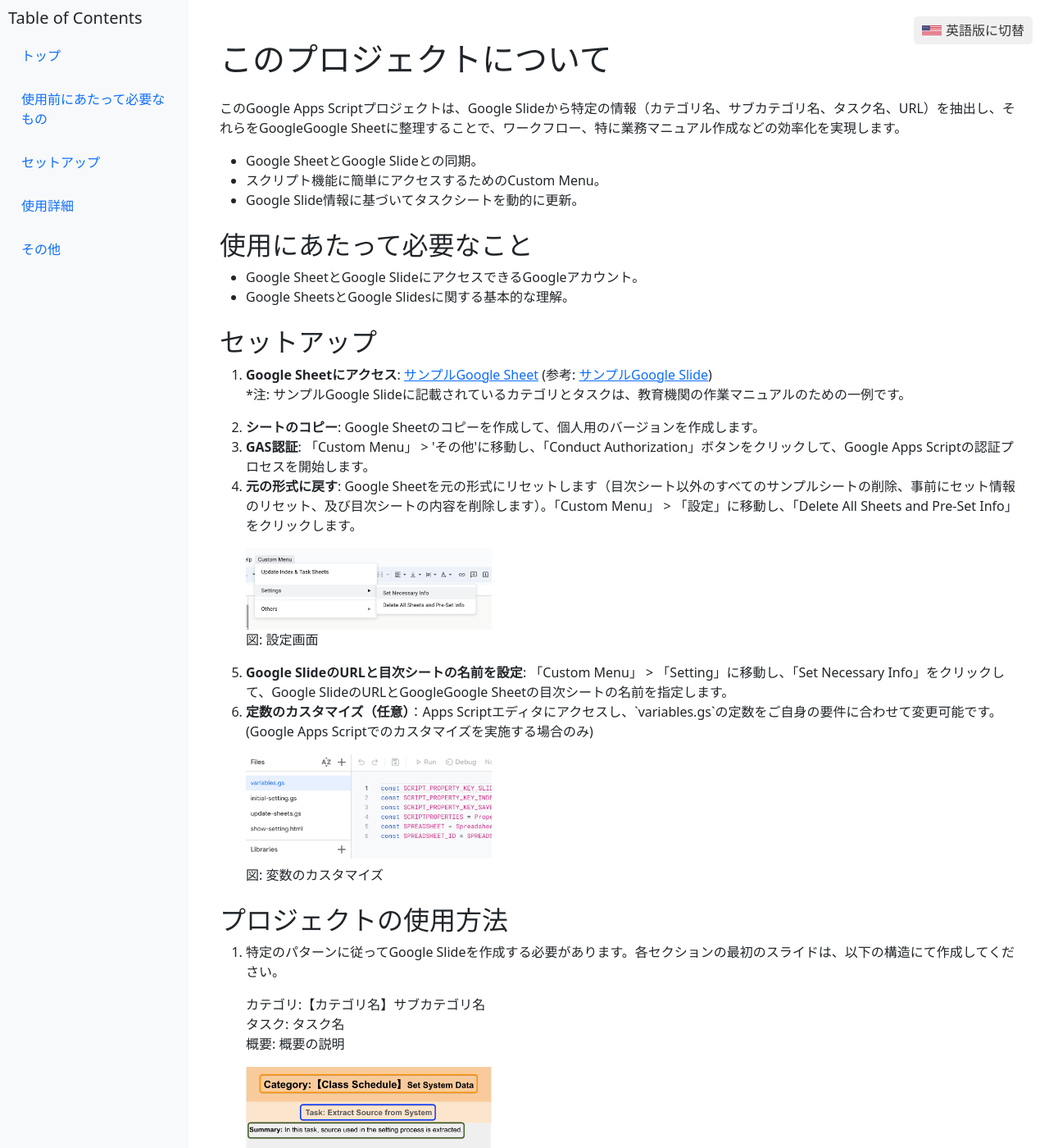
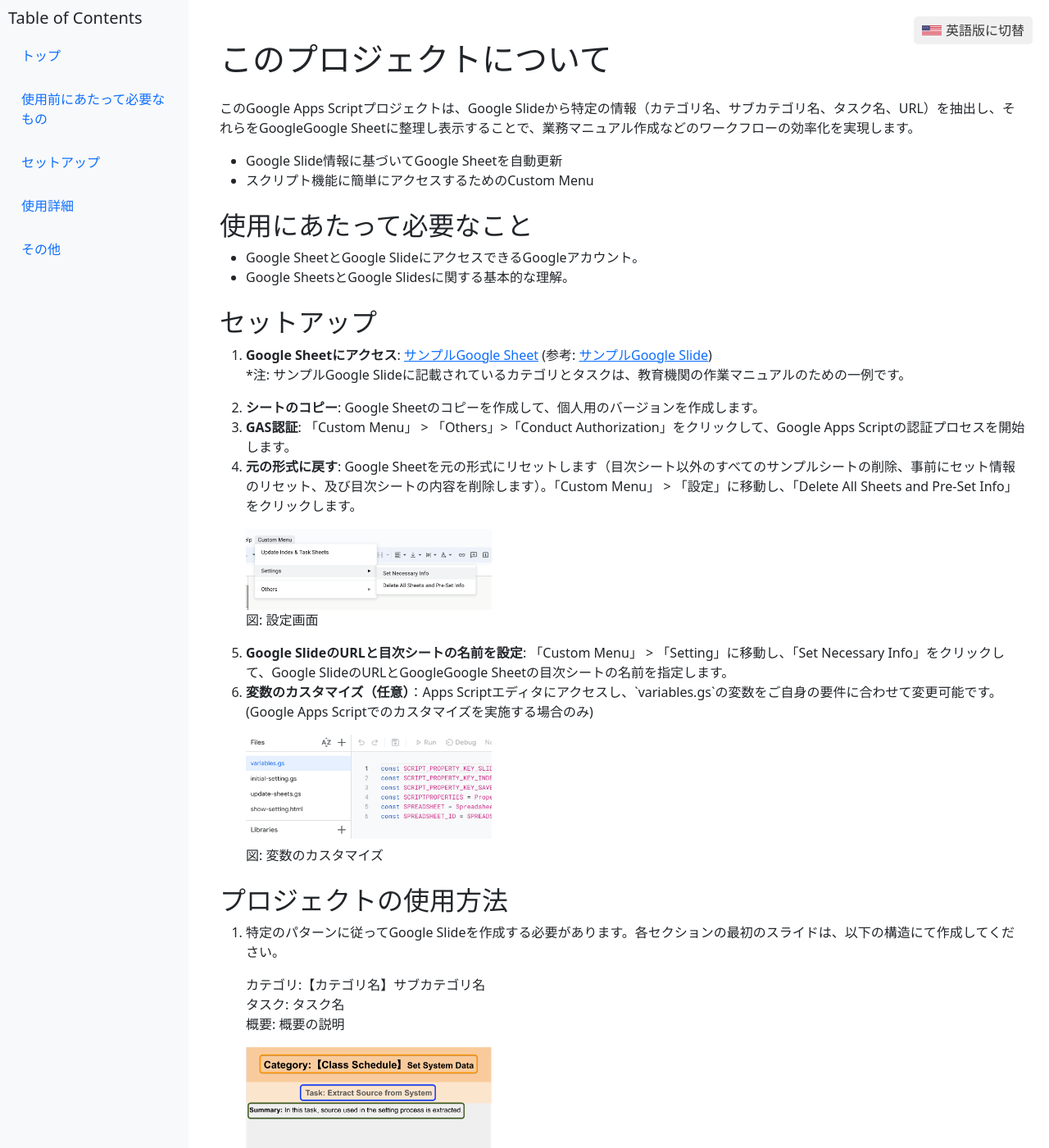
Before and after one commit to tsato21/display-slide-info-spr, a Jekyll site: the page built from docs/index_jpn.html, in a window 1280 px wide and 1400 px high. Shown: the whole window at 82% size. Built offline with Jekyll 4.4.1, drawn with Linux system fonts in a browser that asks for light colours; some of the changed text lies outside the part shown.

Commit message:
Update index_jpn.html

```diff
--- a/docs/index_jpn.html
+++ b/docs/index_jpn.html
@@ -10,11 +10,10 @@
   </div>
     <div class="container py-4">
         <h1 id="top" class="mb-4">このプロジェクトについて</h1>
-        <p>このGoogle Apps Scriptプロジェクトは、Google Slideから特定の情報（カテゴリ名、サブカテゴリ名、タスク名、URL）を抽出し、それらをGoogleGoogle Sheetに整理することで、ワークフロー、特に業務マニュアル作成などの効率化を実現します。</p>
+        <p>このGoogle Apps Scriptプロジェクトは、Google Slideから特定の情報（カテゴリ名、サブカテゴリ名、タスク名、URL）を抽出し、それらをGoogleGoogle Sheetに整理し表示することで、業務マニュアル作成などのワークフローの効率化を実現します。</p>
         <ul>
-            <li>Google SheetとGoogle Slideとの同期。</li>
-            <li>スクリプト機能に簡単にアクセスするためのCustom Menu。</li>
-            <li>Google Slide情報に基づいてタスクシートを動的に更新。</li>
+            <li>Google Slide情報に基づいてGoogle Sheetを自動更新</li>
+            <li>スクリプト機能に簡単にアクセスするためのCustom Menu</li>
         </ul>
 
         <h2 id="prerequisites" class="mt-4">使用にあたって必要なこと</h2>
@@ -33,7 +32,7 @@
                 <strong>シートのコピー</strong>: Google Sheetのコピーを作成して、個人用のバージョンを作成します。
             </li>
             <li>
-                <strong>GAS認証</strong>: 「Custom Menu」 > 'その他'に移動し、「Conduct Authorization」ボタンをクリックして、Google Apps Scriptの認証プロセスを開始します。
+                <strong>GAS認証</strong>: 「Custom Menu」 > 「Others」>「Conduct Authorization」をクリックして、Google Apps Scriptの認証プロセスを開始します。
             </li>
             <li>
                 <strong>元の形式に戻す</strong>: Google Sheetを元の形式にリセットします（目次シート以外のすべてのサンプルシートの削除、事前にセット情報のリセット、及び目次シートの内容を削除します）。「Custom Menu」 > 「設定」に移動し、「Delete All Sheets and Pre-Set Info」をクリックします。
@@ -51,7 +50,7 @@
                 <strong>Google SlideのURLと目次シートの名前を設定</strong>: 「Custom Menu」 > 「Setting」に移動し、「Set Necessary Info」をクリックして、Google SlideのURLとGoogleGoogle Sheetの目次シートの名前を指定します。
             </li>
             <li>
-                <strong>定数のカスタマイズ（任意）</strong>：Apps Scriptエディタにアクセスし、`variables.gs`の定数をご自身の要件に合わせて変更可能です。(Google Apps Scriptでのカスタマイズを実施する場合のみ)
+                <strong>変数のカスタマイズ（任意）</strong>：Apps Scriptエディタにアクセスし、`variables.gs`の変数をご自身の要件に合わせて変更可能です。(Google Apps Scriptでのカスタマイズを実施する場合のみ)
                 <div class="resize-image my-3 container-img">
                     <!-- 定数のカスタマイズ画像のプレースホルダー -->
                     <img src="assets/images/constants_image.png" alt="定数のカスタマイズ" width="300" height="200">
@@ -74,12 +73,12 @@
                       <img src="assets/images/slide-pattern.png" alt="スライドのパターン" width="300" height="200">
                       <div class="image-caption">図: スライドの構造指定</div>
                   </div>
-                  <p>この構造でスライドを作成することで、Scriptが当該スライドを「セクションの先頭スライド」と判断します。スクリプトは当該スライド情報とそのURLを保存し、その情報をGoogle Sheet上に詳細に表示します。</p>
+                  <p>この構造でスライドを作成することで、Scriptが当該スライドを「セクションの先頭スライド」と認識します。そして当該スライド情報とそのURLを保存し、Google Sheet上に表示します。</p>
               </li>
 
               <li>
                   <p><strong>目次シートとタスクシートの更新</strong>: 「Custom Menu」 > 「Update Index & Task Sheets」を実行します。この操作により、最新のスライドデータに基づいて目次シートと各タスクシートが自動で更新されます。</p>
-                  <p>自動更新に関する以下の情報は<a href="https://docs.google.com/presentation/d/1xSyIpb7w24os4EEhpNBP5CCTxS70q5PeTGKm2Vndumw/edit#slide=id.g6f52a3fb7eed7995_31" target="_blank" rel="noopener noreferrer">こちら</a>で詳細に説明されています。(＊英語で記載)
+                  <p>＊自動更新に関する以下の情報は<a href="https://docs.google.com/presentation/d/1xSyIpb7w24os4EEhpNBP5CCTxS70q5PeTGKm2Vndumw/edit#slide=id.g6f52a3fb7eed7995_31" target="_blank" rel="noopener noreferrer">こちら</a>で詳細に説明されています。(＊英語で記載)
                   <ul>
                       <li>それぞれの段階でスライドデータを保存する変数</li>
                       <li>スライドデータを抽出するロジック</li>
```
